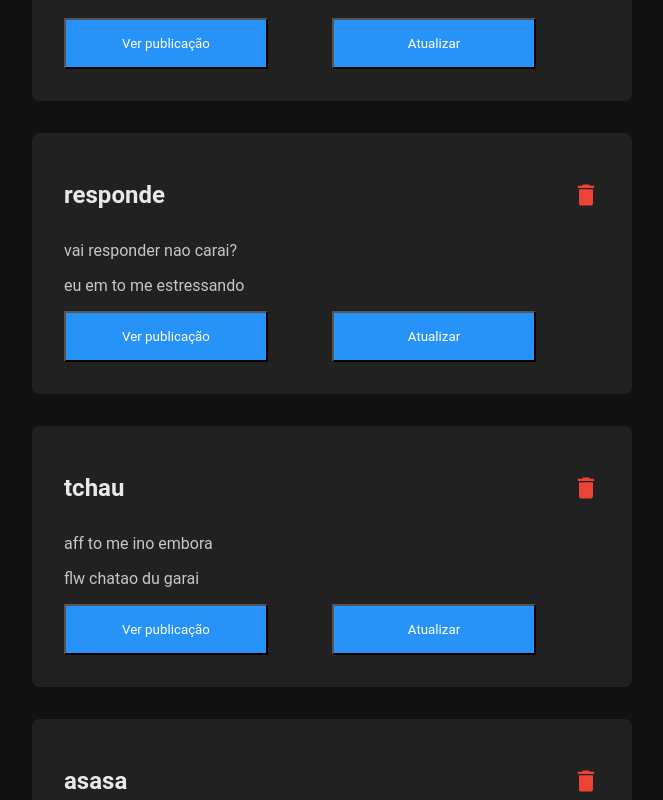
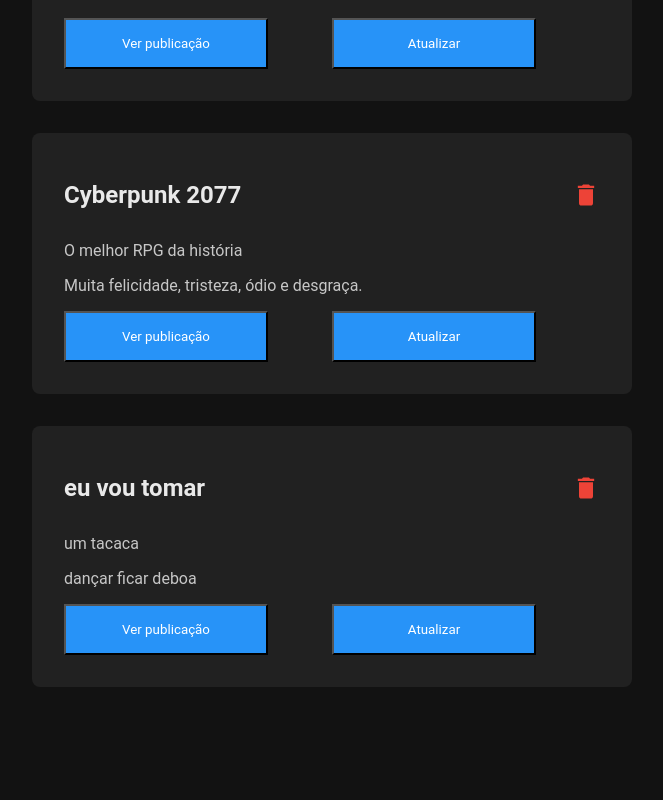
Before and after one commit to RafaTPz/aprender_crud, a React (Create React App) app: page / in a window 1280 px wide. Shown: the part 320-1120 px from the top of the page, without its empty margins (308-971 px from the left). After the commit the page ends 1007 px from the top, so only its background shows below. Built offline with nearby package versions, Linux system fonts and the light colour scheme; data requests are answered from the project's data file.

Commit message:
requisição Delete

```diff
--- a/db.json
+++ b/db.json
@@ -1,35 +1,5 @@
 {
   "posts": [
-    {
-      "title": "bb",
-      "description": "bb",
-      "content": "bb",
-      "id": "1"
-    },
-    {
-      "id": "2",
-      "title": "responde",
-      "description": "vai responder nao carai?",
-      "content": "eu em to me estressando"
-    },
-    {
-      "id": "3",
-      "title": "tchau",
-      "description": "aff to me ino embora",
-      "content": "flw chatao du garai"
-    },
-    {
-      "id": "4",
-      "title": "asasa",
-      "description": "asasa",
-      "content": "asasa"
-    },
-    {
-      "title": "i",
-      "description": "i",
-      "content": "i",
-      "id": "5"
-    },
     {
       "title": "Red Dead Redemption 2",
       "description": "Muito ruim vei",
--- a/src/components/Card/index.jsx
+++ b/src/components/Card/index.jsx
@@ -1,13 +1,13 @@
 import "./styles.css";
 import { MdDelete } from "react-icons/md";
 import {useNavigate} from 'react-router-dom';
-export function Card({ post}) {
+export function Card({post, onDeletePost}) {
   const navigate = useNavigate();
   return (
     <article className="cardContainer">
       <header>
         <h2>{post.title}</h2>
-        <MdDelete size={28} color="#ed4337" />
+        <MdDelete  onClick={() => {onDeletePost(post.id)}}size={28} color="#ed4337" />
       </header>
       <p>{post.description}</p>
       <p>{post.content}</p>
--- a/src/pages/Feed/index.jsx
+++ b/src/pages/Feed/index.jsx
@@ -15,10 +15,15 @@
         console.log(err);
       });
   }, []);
+
+  function handleDeletePost(id) {
+    setPosts(posts.filter(post => post.id !== id))
+    api.delete(`/posts/${id}`)
+  }
   return (
     <div className="feedContainer">
       {posts.map((post) => (
-        <Card key={post.id} post={post}/>
+        <Card key={post.id} post={post} onDeletePost={handleDeletePost}/>
       ))}
     </div>
   );
```
Also changed, not shown: src/delete.txt (added).
